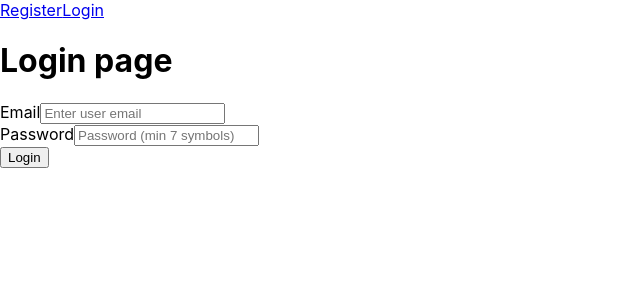
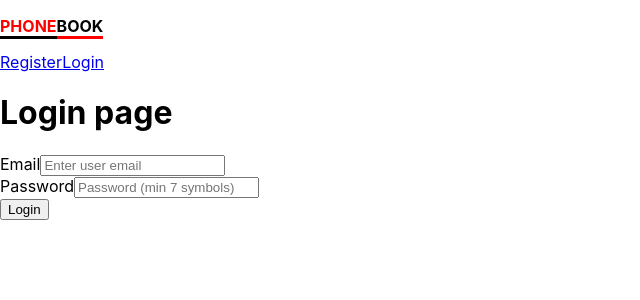
Before and after one commit to sporevois/goit-react-hw-08-phonebook, a React (Create React App) app: page /goit-react-hw-08-phonebook/login in a window 1280 px wide. Shown: the top 300 px of the page, without its empty margins (0-640 px from the left). Built offline with nearby package versions, Linux system fonts and the light colour scheme; no server answers.

Commit message:
add logo

```diff
--- a/src/components/App.jsx
+++ b/src/components/App.jsx
@@ -15,6 +15,7 @@ export const App = () => {
   return (
     <Routes>
       <Route path="/" element={<Layout />}>
+        <Route index element={<div>Home page</div>} />
         <Route element={<PublicRoute />}>
           <Route path="login" element={<LoginPage />} />
           <Route path="register" element={<RegisterPage />} />
--- a/src/components/AppBar/AppBar.jsx
+++ b/src/components/AppBar/AppBar.jsx
@@ -1,10 +1,16 @@
 import UserMenu from 'components/UserMenu/UserMenu';
 import AuthNav from 'components/AuthNav/AuthNav';
 import useAuth from 'hooks/useAuth';
+import Logo from 'components/Logo/Logo';
 
 const AppBar = () => {
   const isLogin = useAuth();
 
-  return <header>{isLogin ? <UserMenu /> : <AuthNav />}</header>;
+  return (
+    <header>
+      <Logo />
+      {isLogin ? <UserMenu /> : <AuthNav />}
+    </header>
+  );
 };
 export default AppBar;
--- /dev/null
+++ b/src/components/Logo/Logo.jsx
@@ -0,0 +1,12 @@
+import styles from '../Logo/Logo.module.css';
+const Logo = () => {
+  return (
+    <p>
+      <b>
+        <span className={styles.logoFirstPart}>PHONE</span>
+        <span className={styles.logoSecondPart}>BOOK</span>
+      </b>
+    </p>
+  );
+};
+export default Logo;
--- /dev/null
+++ b/src/components/Logo/Logo.module.css
@@ -0,0 +1,8 @@
+.logoFirstPart{
+    color: red;
+    border-bottom: 3px solid black;
+}
+.logoSecondPart{
+    color: black;
+    border-bottom: 3px solid Red;
+}
--- a/src/pages/Contacts/Contacts.jsx
+++ b/src/pages/Contacts/Contacts.jsx
@@ -11,7 +11,7 @@ const Contacts = () => {
         color: '#010101',
       }}
     >
-      <h1>Phonebook</h1>
+      <h2>Phonebook</h2>
       <FormAddContact />
       <h2>Contacts</h2>
       <Filter />
--- a/src/redux/contacts/contactsApi.js
+++ b/src/redux/contacts/contactsApi.js
@@ -14,10 +14,11 @@ export const contactsApi = createApi({
         },
     }),
     tagTypes: ['Contact'],
+    refetchOnMountOrArgChange: true,
     endpoints: (builder) => ({
         fetchContacts: builder.query({
             query: () => `/contacts`,
-            providesTags: ['Contact'],
+            providesTags: ['Contact', 'User'],
         }),
         addContact: builder.mutation({
             query: contact => ({
--- a/src/redux/store.js
+++ b/src/redux/store.js
@@ -12,6 +12,7 @@ import {
   PURGE,
   REGISTER,
 } from 'redux-persist';
+
 
 
 export const store = configureStore({
```
Also changed, not shown: src/pages/HomePage/HomePage.jsx (added), src/redux/user/authSlice.js (line endings or trailing spaces).
